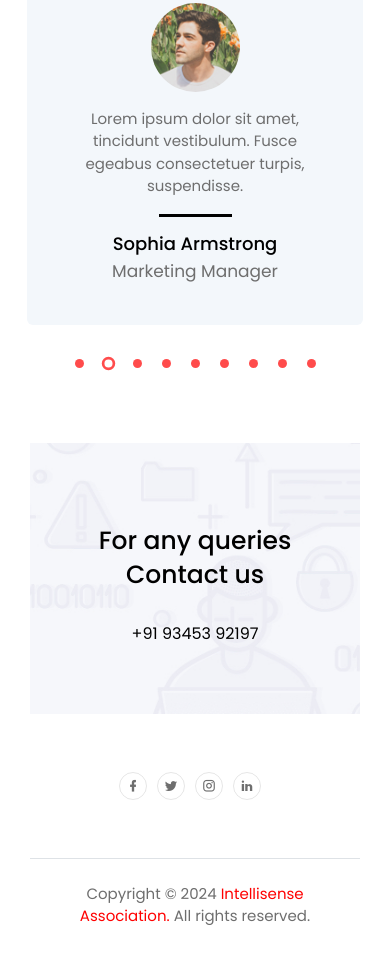
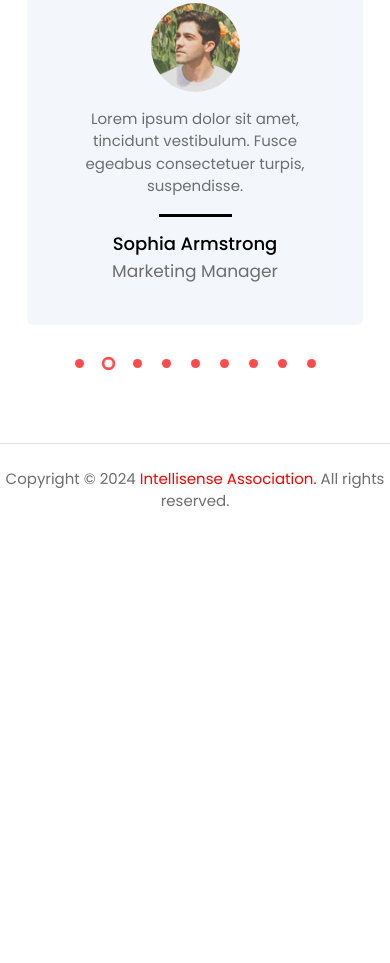
Before and after one commit to dhineshkv/For-Intellx, a website: page index.html in a window 390 px wide. Shown: the part 4174-5137 px from the top of the page. After the commit the page ends 4730 px from the top, so only its background shows below. Drawn offline with Linux system fonts and the light colour scheme.

Commit message:
Update index.html

```diff
--- a/index.html
+++ b/index.html
@@ -37,6 +37,9 @@
           </li>
           <li class="nav-item">
             <a class="nav-link" href="#features-section">Events</a>
+          </li>
+          <li class="nav-item">
+            <a class="nav-link" href="#digital-marketing-section">About</a>
           </li>
 
           <li class="nav-item">
@@ -312,32 +315,7 @@
           </div>
         </div>
       </section>
-      <section class="contact-us" id="contact-section">
-        <div class="contact-us-bgimage grid-margin" >
-          <div class="pb-4">
-            <h4 class="px-3 px-md-0 m-0" data-aos="fade-down">For any queries</h4>
-            <h4 class="pt-1" data-aos="fade-down">Contact us</h4>
-          </div>
-          <div data-aos="fade-up">
-            <a>+91 93453 92197</a>
-          </div>
-        </div>
-      </section>
-      <section class="contact-details" id="contact-details-section">
-        <div class="row text-center text-md-left">
 
-
-
-
-          <div class="col-12 col-md-6 col-lg-3 grid-margin">
-
-              <div class="d-flex justify-content-center justify-content-md-start">
-                <a href="#"><span class="mdi mdi-facebook"></span></a>
-                <a href="#"><span class="mdi mdi-twitter"></span></a>
-                <a href="#"><span class="mdi mdi-instagram"></span></a>
-                <a href="#"><span class="mdi mdi-linkedin"></span></a>
-              </div>
-          </div>
         </div>
       </section>
       <footer class="border-top">
```
